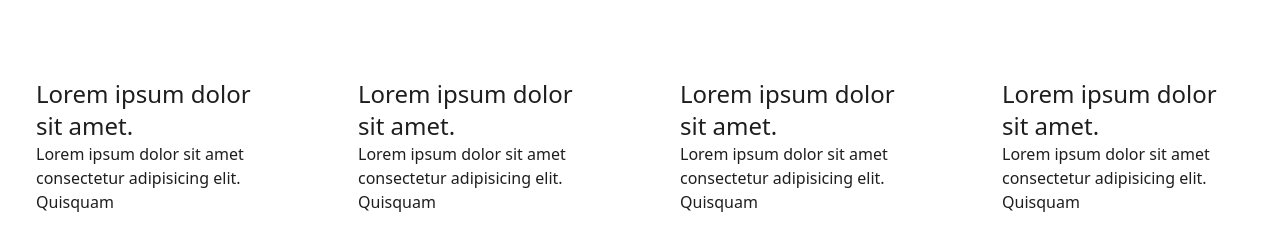
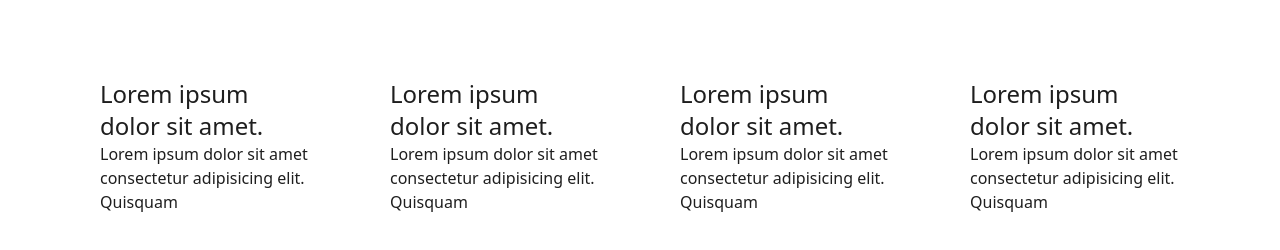
Before and after one commit to usmangurowa/next-tailwind-components, a Next.js app: page / in a window 1280 px wide. Shown: the part 554-804 px from the top of the page. Built offline with nearby package versions, Linux system fonts and the light colour scheme.

Commit message:
feat: implement container viewports

```diff
--- a/tailwind.config.js
+++ b/tailwind.config.js
@@ -57,9 +57,9 @@ module.exports = {
       center: true,
       padding: {
         DEFAULT: "1rem",
-        sm: "2rem",
-        lg: "4rem",
-        xl: "5rem",
+        tablet: "2rem",
+        laptop: "4rem",
+        desktop: "5rem",
         "2xl": "6rem",
       },
     },
@@ -67,6 +67,7 @@ module.exports = {
       tablet: "640px",
       laptop: "1024px",
       desktop: "1280px",
+      "2xl": "1536px",
     },
   },
   variants: {
```
